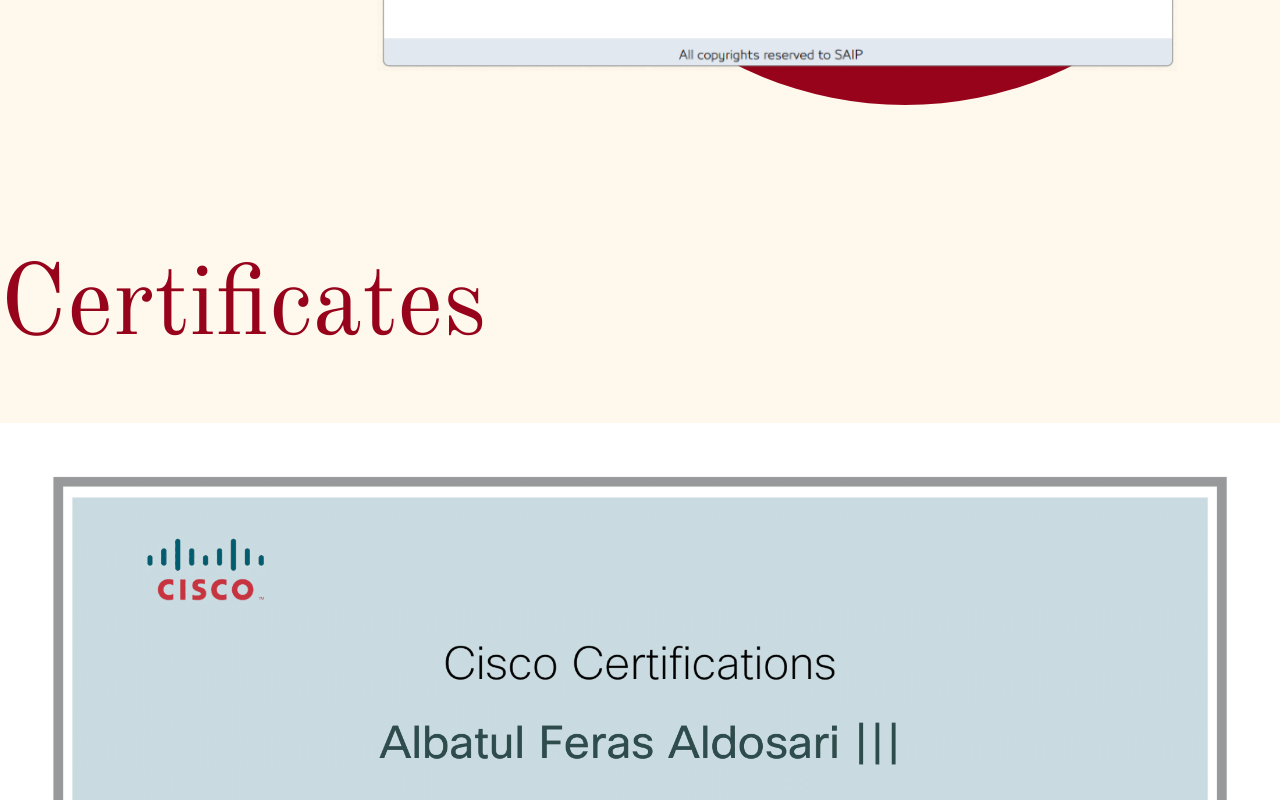
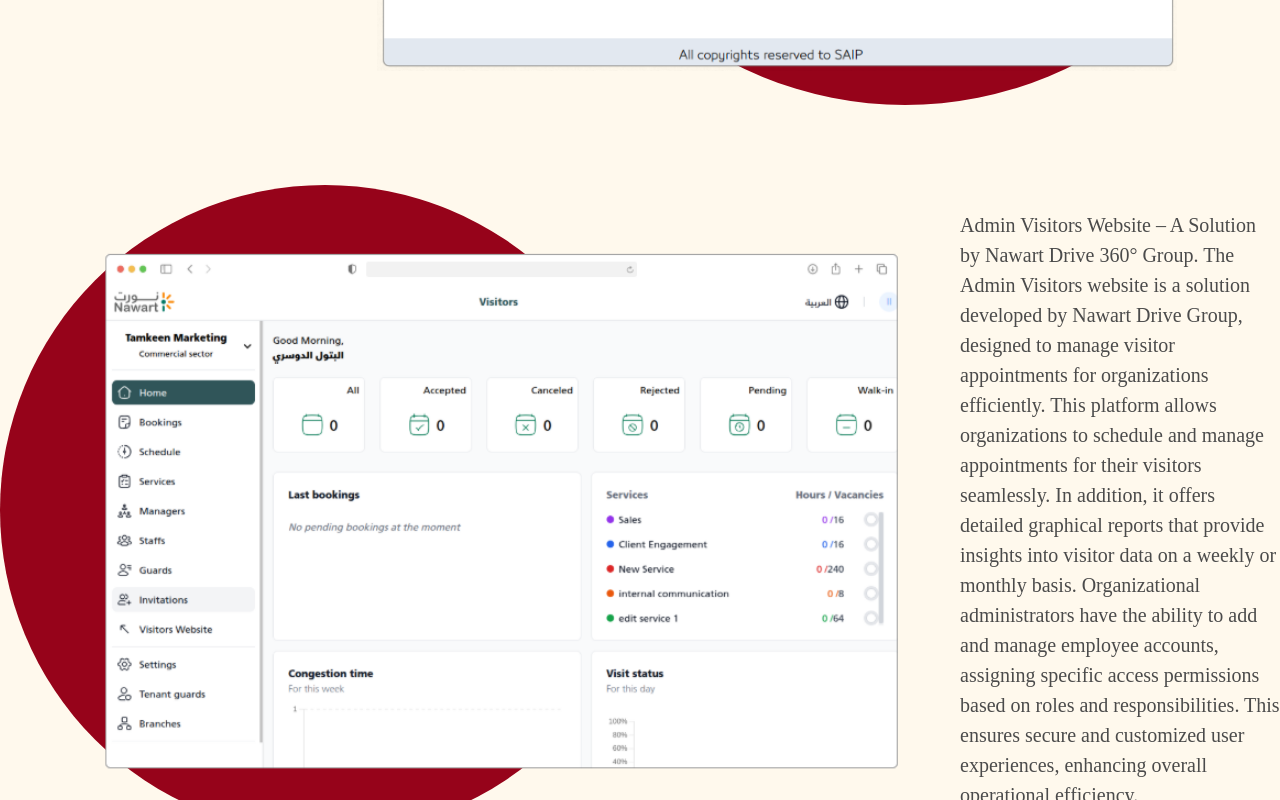
Before and after one commit to ALbatol/Portfolio, a Next.js app: page / in a window 1280 px wide. Shown: the part 3860-4660 px from the top of the page. Built offline with nearby package versions, Linux system fonts and the light colour scheme.

Commit message:
adding admin vistores

```diff
--- a/app/page.tsx
+++ b/app/page.tsx
@@ -106,11 +106,11 @@
                     alt="Morajea"
                     width={1200}
                     height={450}
-                    className="sm:flex hidden"
+                    className="sm:flex hidden lg:scale-100 scale-90"
                   />
                   <Image
                     src={`${nextConfig.basePath}/MorajeaSM.png`}
-                    alt="Mnar"
+                    alt="Morajea"
                     width={350}
                     height={480}
                     className=" sm:hidden flex mt-14"
@@ -156,6 +156,44 @@
                   />
                 </a>
               </div>
+            </div>
+
+            <div className="sm:pt-14 pt-40 flex flex-row sm:justify-between justify-center xl:flex-nowrap flex-wrap items-center sm:gap-5 gap-y-20">
+              <div className="flex overflow-visible items-center justify-center bg-primary xl:w-[650px] xl:h-[650px] sm:w-[520px] sm:h-[520px] w-[270px] h-[270px] sm:pb-0 pb-32 rounded-full">
+                <a
+                  href="https://visitors-admin.nawart.sa/dashboard"
+                  className=" cursor-pointer xl:min-w-[820px] sm:min-w-[700px] w-[88%] relative lg:left-44 md:left-20 left-10"
+                >
+                  <Image
+                    src={`${nextConfig.basePath}/vistiroresAdmin.png`}
+                    alt="vistirores Admin"
+                    width={1000}
+                    height={450}
+                    className="sm:flex hidden lg:scale-100 scale-90"
+                  />
+                  <Image
+                    src={`${nextConfig.basePath}/visitoresAdminSm.png`}
+                    alt="vistirores Admin"
+                    width={350}
+                    height={480}
+                    className=" sm:hidden flex mt-14"
+                  />
+                </a>
+              </div>
+              <p className="xl:w-1/4 text-sub_text pointer-events-none font-oldstandard sm:text-[20px] text-[16px]">
+                Admin Visitors Website – A Solution by Nawart Drive 360° Group.
+                The Admin Visitors website is a solution developed by Nawart
+                Drive Group, designed to manage visitor
+                appointments for organizations efficiently. This platform allows
+                organizations to schedule and manage appointments for their
+                visitors seamlessly. In addition, it offers detailed graphical
+                reports that provide insights into visitor data on a weekly or
+                monthly basis. Organizational administrators have the ability to
+                add and manage employee accounts, assigning specific access
+                permissions based on roles and responsibilities. This ensures
+                secure and customized user experiences, enhancing overall
+                operational efficiency.
+              </p>
             </div>
           </div>
         </div>
```
Also changed, not shown: public/visitoresAdminSm.png (added), public/vistiroresAdmin.png (added).
